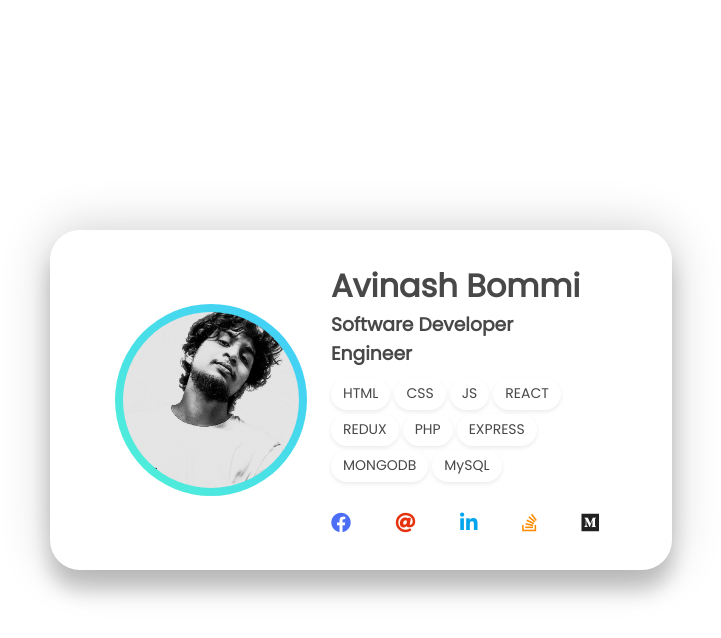
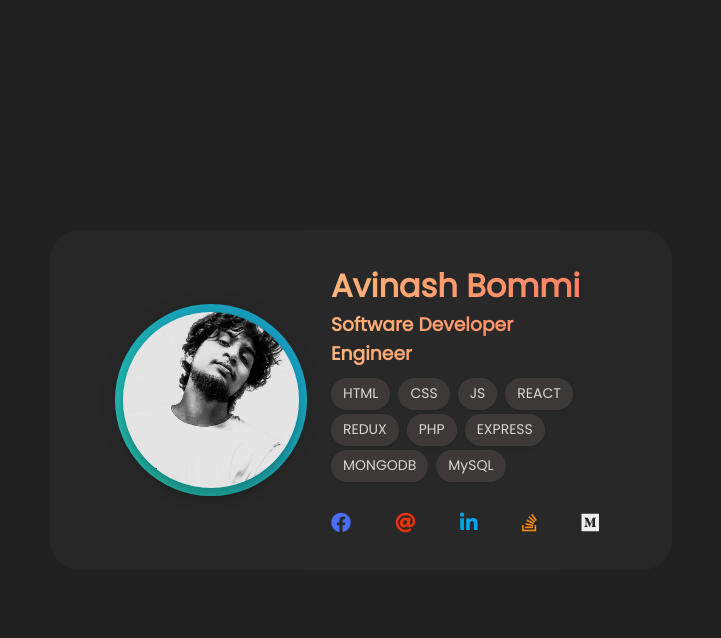
Before and after one commit to classydraught/classydraught.github.io, a plain HTML site: page index.html in a window 1280 px wide. Both pictures are taken after a click on the element "HTML". Shown: the whole page, without its empty margins (279-1000 px from the left). Drawn offline with Linux system fonts and the light colour scheme.

Commit message:
Adding new animations

```diff
--- /dev/null
+++ b/app.js
@@ -0,0 +1,35 @@
+const card = document.querySelector(".card");
+const container = document.querySelector(".container");
+
+const title = document.querySelector(".title");
+const profilePic = document.querySelector(".profile-pic");
+const description = document.querySelector(".desc");
+const skills = document.querySelector(".skills");
+const contactSection = document.querySelector(".contact-section");
+
+container.addEventListener("mousemove", (e) => {
+    let xAxis = (window.innerWidth / 2 - e.pageX) / 25;
+    let yAxis = (window.innerHeight / 2 - e.pageY) / 25;
+    card.style.transform = `rotateY(${xAxis}deg) rotateX(${yAxis}deg)`;
+});
+
+container.addEventListener("mouseenter", (e) => {
+    card.style.transition = "none";
+
+    title.style.transform = "translateZ(150px)";
+    profilePic.style.transform = "translateZ(100px) rotateZ(-15deg)";
+    description.style.transform = "translateZ(125px)";
+    skills.style.transform = "translateZ(100px)";
+    contactSection.style.transform = "translateZ(75px)";
+});
+
+container.addEventListener("mouseleave", (e) => {
+    card.style.transition = "all 0.5s ease";
+    card.style.transform = `rotateY(0deg) rotateX(0deg)`;
+
+    title.style.transform = "translateZ(0px)";
+    profilePic.style.transform = "translateZ(0px) rotateZ(0deg)";
+    description.style.transform = "translateZ(0px)";
+    skills.style.transform = "translateZ(0px)";
+    contactSection.style.transform = "translateZ(0px)";
+});
--- a/index.html
+++ b/index.html
@@ -1,18 +1,18 @@
 <!DOCTYPE html>
 <html lang="en">
+
 <head>
   <meta charset="UTF-8" />
   <meta name="viewport" content="width=device-width, initial-scale=1.0" />
   <style>
     @import url("./styles.css");
   </style>
-    <link
-      rel="stylesheet"
-      href="https://cdnjs.cloudflare.com/ajax/libs/font-awesome/5.15.1/css/all.min.css"
+  <link rel="stylesheet" href="https://cdnjs.cloudflare.com/ajax/libs/font-awesome/5.15.1/css/all.min.css"
     integrity="sha512-+4zCK9k+qNFUR5X+cKL9EIR+ZOhtIloNl9GIKS57V1MyNsYpYcUrUeQc9vNfzsWfV28IaLL3i96P9sdNyeRssA=="
-      crossorigin="anonymous"
-    />
+    crossorigin="anonymous" />
+  <script defer src="./app.js"></script>
 </head>
+
 <body>
   <div class="container">
     <div class="card">
@@ -22,7 +22,7 @@
       </div>
       <div class="info">
         <h1 class="title">Avinash Bommi</h1>
-          <h3>Software Developer Engineer</h3>
+        <h3 class="desc">Software Developer Engineer</h3>
         <div class="skills">
           <span class="skill">HTML</span>
           <span class="skill">CSS</span>
@@ -35,24 +35,15 @@
           <span class="skill">MySQL</span>
         </div>
         <div class="contact-section">
-            <a href="https://m.facebook.com/avinash.bommi.9"
-              ><i class="fab fa-facebook"></i
-            ></a>
-            <a href="mailto:classydraught@gmail.com"
-              ><i class="fas fa-at"></i
-            ></a>
-            <a href="https://www.linkedin.com/in/avinashbommi/"
-              ><i class="fab fa-linkedin-in"></i
-            ></a>
-            <a href="https://stackoverflow.com/users/13234895/classydraught"
-              ><i class="fab fa-stack-overflow"></i
-            ></a>
-            <a href="https://medium.com/@cskavi34"
-              ><i class="fab fa-medium"></i
-            ></a>
+          <a href="https://m.facebook.com/avinash.bommi.9"><i class="fab fa-facebook"></i></a>
+          <a href="mailto:classydraught@gmail.com"><i class="fas fa-at"></i></a>
+          <a href="https://www.linkedin.com/in/avinashbommi/"><i class="fab fa-linkedin-in"></i></a>
+          <a href="https://stackoverflow.com/users/13234895/classydraught"><i class="fab fa-stack-overflow"></i></a>
+          <a href="https://medium.com/@cskavi34"><i class="fab fa-medium"></i></a>
         </div>
       </div>
     </div>
   </div>
 </body>
+
 </html>
--- a/styles.css
+++ b/styles.css
@@ -13,6 +13,7 @@ body {
   justify-content: center;
   align-items: center;
   overflow: hidden;
+  background-color: #212121;
 }
 
 .container {
@@ -20,10 +21,11 @@ body {
   align-items: center;
   justify-content: center;
   padding: 0px 16px;
+  position: relative;
 }
 
 .card {
-  box-shadow: 0px 20px 20px rgb(0, 0, 0, 0.2), 0px 0px 50px rgb(0, 0, 0, 0.2);
+  transform-style: preserve-3d;
   padding: 0rem 2rem 2rem;
   border-radius: 30px;
   display: flex;
@@ -31,11 +33,24 @@ body {
   justify-content: center;
   flex-wrap: wrap;
   position: relative;
-  animation: slide 1s;
+  background: rgba( 109, 99, 99, 0.10);
+  animation: fade-in 2s;
 }
 
 .card>* {
   padding-top: 2rem;
+}
+
+h1, h3 {
+  background: #ff7e5f;
+  background: -webkit-linear-gradient(to right, #feb47b, #ff7e5f);
+  background: linear-gradient(to right, #feb47b, #ff7e5f);
+  -webkit-background-clip: text;
+  -webkit-text-fill-color: transparent;
+}
+
+.title, .profile-pic, .desc, .skills, .contact-section {
+  transition: all 0.75s ease-out;
 }
 
 .profile {
@@ -47,6 +62,8 @@ body {
 
 .profile-pic {
   background-image: url("./profile.jpg");
+  box-shadow: 0 10px 10px rgba(0, 0, 0, 0.2), 0px 0px 25px rgba(0, 0, 0, 0.2);
+  border-radius: 32px;
   background-position: top;
   background-size: cover;
   width: 11rem;
@@ -54,10 +71,7 @@ body {
   border-radius: 50%;
   background-repeat: no-repeat;
   z-index: 2;
-}
-
-h1, h3 {
-  color: #484848;
+  animation: slide 1.5s;
 }
 
 .profile-circle {
@@ -67,6 +81,7 @@ h1, h3 {
   background: linear-gradient(44.53deg, #25efcb 0%, #12c0f7 94.54%);
   opacity: 0.8;
   position: absolute;
+  animation: slide 1.35s;
 }
 
 .info {
@@ -77,6 +92,14 @@ h1, h3 {
   padding-left: 2rem;
 }
 
+.title {
+  animation: slide 0.75s;
+}
+
+.desc {
+  animation: slide 0.90s;
+}
+
 .skills {
   width: 100%;
   max-width: 350px;
@@ -84,6 +107,7 @@ h1, h3 {
   align-items: center;
   flex-wrap: wrap;
   margin-top: 8px;
+  animation: slide 1.05s;
 }
 
 .skill {
@@ -91,18 +115,19 @@ h1, h3 {
   line-height: 1.14;
   font-weight: 400;
   font-weight: 500;
-  background-color: #fff;
-  color: #484848;
+  color: #dbd4d4;
   padding: 8px 12px;
   box-shadow: 0 2px 4px rgba(0, 0, 0, 0.08);
   border-radius: 32px;
-  margin: 2px 4px 2px 0px;
+  margin: 2px 8px 2px 0px;
   transition: all 0.3s cubic-bezier(0.17, 0.67, 0.83, 0.67);
   cursor: pointer;
+  background: rgba( 109, 99, 99, 0.30);
+  backdrop-filter: blur( 4px);
+  -webkit-backdrop-filter: blur( 4px);
 }
 
 .skill:hover {
-  background-color: #484848;
   color: #bdf3ff;
 }
 
@@ -110,6 +135,7 @@ h1, h3 {
   display: flex;
   padding-top: 1.5rem;
   justify-content: space-between;
+  animation: slide 1.20s;
 }
 
 .contact-section>* {
@@ -133,7 +159,7 @@ h1, h3 {
 }
 
 .fab.fa-medium {
-  color: #212121;
+  color: #eee;
 }
 
 @media screen and (max-width: 575px) {
@@ -159,3 +185,9 @@ h1, h3 {
     transform: translateX(0);
   }
 }
+
+@keyframes fade-in {
+  from {
+    opacity: 0;
+  }
+}
```
Lines whose indentation alone changed are shown as unchanged.
